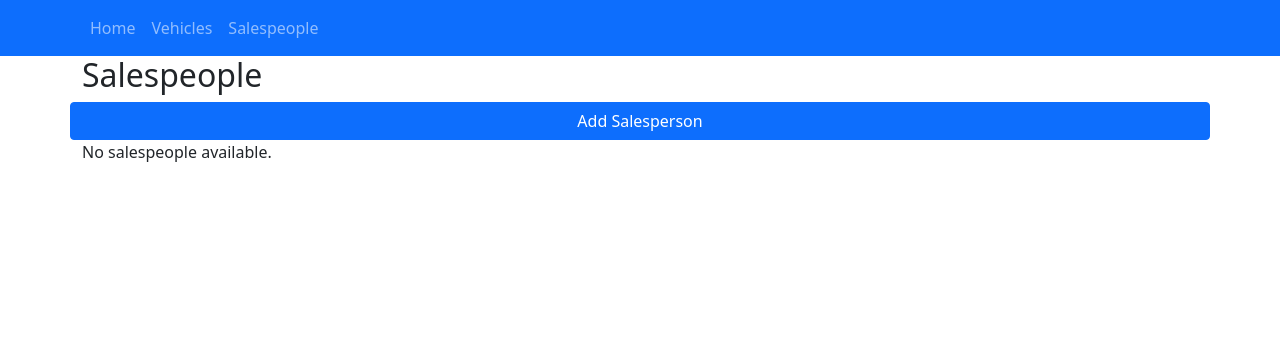
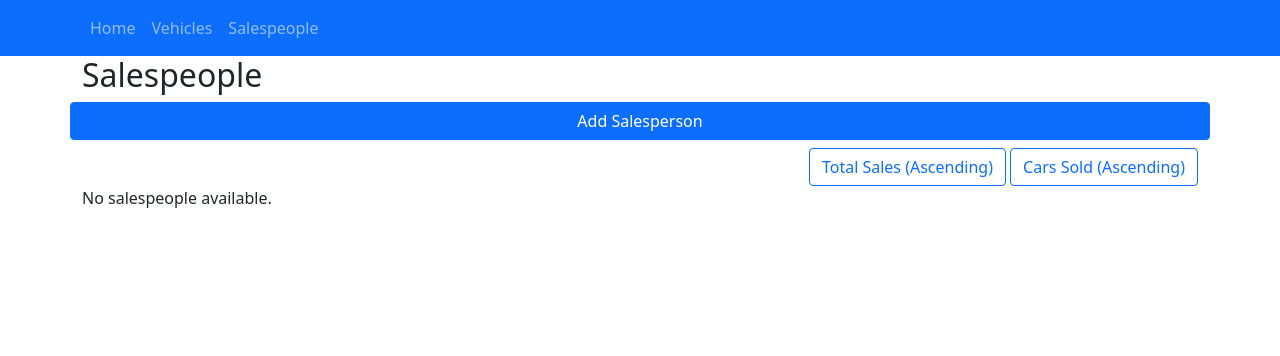
Before and after one commit to Pia007/car_app, a Django app: page /salespeople/ in a window 1280 px wide. Shown: the top 356 px of the page. Run offline with Django 3.2, Linux system fonts and the light colour scheme; data that the repository does not hold is empty.

Commit message:
added order by to salespeople list

```diff
--- a/app/cars/models.py
+++ b/app/cars/models.py
@@ -80,9 +80,6 @@ class Car(models.Model):
         if self.date_sold and (not self.salesperson or not self.sold):
             raise ValidationError("Sold status and Salesperson are required when a sale date is set.")
 
-
-
-
     def save(self, *args, **kwargs):
         self.clean()
         # Generate VIN only if it doesn't exist
--- a/app/cars/templates/cars/index.html
+++ b/app/cars/templates/cars/index.html
@@ -1,4 +1,4 @@
-{% extends "cars/base.html" %} {% load static %}{% block title %} Pia's Cars
+{% extends "cars/base.html" %} {% load static %}{% block title %} Car Dealership
 {% endblock%} {% block content%}
 <div class="container">
   <h1>Car Dealership Homepage</h1>
--- a/app/salespeople/models.py
+++ b/app/salespeople/models.py
@@ -35,6 +35,11 @@ class Salespeople(models.Model):
         total = sum(Decimal(car.price)
                     for car in self.sold_cars.all() if car.sold)
         return total.quantize(Decimal('0.00')) if total != 0 else Decimal('0.00')
+
+    # calculate total cars sold by saleperson
+    def total_cars_sold(self):
+        total = sum(1 for car in self.sold_cars.all() if car.sold)
+        return total
 
     def clean(self):
         #check if first name and lad name is already in database, if they are then raise validation error
--- a/app/salespeople/templates/salespeople/salespeople_list.html
+++ b/app/salespeople/templates/salespeople/salespeople_list.html
@@ -8,11 +8,24 @@
 
     <div class="container">
         <div class="row flex justify-content-between">
-        <h2>Salespeople</h2>
+            <h2>Salespeople</h2>
 
-        <a href="{% url 'salespeople_new' %}" class="btn btn-primary">Add Salesperson</a>
+            <a href="{% url 'salespeople_new' %}" class="btn btn-primary">Add Salesperson</a>
+        </div>
 
+        <!-- Table Order By-->
+        <div class="d-flex justify-content-end mt-2">
+            <div>
+                <a href="?order={% if request.GET.order == 'total_sales_amount' %}-{% endif %}total_sales_amount" class="btn btn-outline-primary">
+                    Total Sales {% if request.GET.order == 'total_sales_amount' %}(Descending){% else %}(Ascending){% endif %}
+                </a>
+                <a href="?order={% if request.GET.order == 'cars_sold_count' %}-{% endif %}cars_sold_count" class="btn btn-outline-primary">
+                    Cars Sold {% if request.GET.order == 'cars_sold_count' %}(Descending){% else %}(Ascending){% endif %}
+                </a>
+            </div>
         </div>
+
+        <!-- Table -->
         {% if salespeople %}
             <table class="table">
                 <thead>
@@ -20,6 +33,7 @@
                         <th>First Name</th>
                         <th>Last Name</th>
                         <th>Sales</th>
+                        <th>Vehicle Count</th>
                         <th>Actions</th>
                     </tr>
                 </thead>
@@ -32,8 +46,9 @@
                             {% if salespeople.total_sales %}
                                 <strong class="text-success">${{ salespeople.total_sales|floatformat:2|intcomma }}</strong>
                             {% else %}
-                                <strong class="text-danger">None</strong>
+                                <strong class="text-danger">${{ salespeople.total_sales}}</strong>
                             {% endif %}<br></td>
+                        <td>{{ salespeople.sold_cars.count }}</td>
                         <td>
                             <a href="{% url 'salespeople_edit' salespeople.id %}" class="btn btn-primary">Edit</a>
                             <a href="{% url 'salespeople_detail' salespeople.id %}" class="btn btn-success">View</a>
@@ -46,7 +61,5 @@
         {% else %}
             <p>No salespeople available.</p>
         {% endif %}
-
-
     </div>
 {% endblock %}
--- a/app/salespeople/views.py
+++ b/app/salespeople/views.py
@@ -6,6 +6,7 @@ from django.urls import reverse_lazy
 from django.contrib import messages
 from cars.models import Car
 from .models import Salespeople
+from django.db.models import Count, Sum, Value, DecimalField
 
 
 class SalespersonForm(forms.ModelForm):
@@ -14,17 +15,47 @@ class SalespersonForm(forms.ModelForm):
         required=False,
         label='Unsold Cars'
     )
-
     class Meta:
         model = Salespeople
         fields = [
             'first_name', 'last_name', 'email', 'phone_number', 'unsold_cars'
-        ]  # other fiel
+        ]
+
+#Filter
+class SalespeopleFilterForm(forms.Form):
+    min_commission = forms.DecimalField(required=False)
+    max_commission = forms.DecimalField(required=False)
+    min_total_sales = forms.DecimalField(required=False)
+    max_total_sales = forms.DecimalField(required=False)
+    min_cars_sold = forms.IntegerField(required=False)
+    max_cars_sold = forms.IntegerField(required=False)
 
 class SalespeopleListView(ListView):
     model = Salespeople
     template_name = 'salespeople/salespeople_list.html'
     context_object_name = 'salespeople'
+
+    def get_queryset(self):
+        queryset = super().get_queryset()
+        order = self.request.GET.get('order')
+
+        if order in ['total_sales_amount', '-total_sales_amount']:
+            # Annotate with total sales, defaulting to 0.00 if there are no sales
+            queryset = queryset.annotate(
+                total_sales_amount=Sum('sold_cars__price', default=Value(0.00), output_field=DecimalField())
+            ).order_by(order)
+        elif order in ['cars_sold_count', '-cars_sold_count']:
+            # Annotate with count of sold cars
+            queryset = queryset.annotate(
+                cars_sold_count=Count('sold_cars')
+            ).order_by(order)
+
+        return queryset
+
+    def get_context_data(self, **kwargs):
+        context = super().get_context_data(**kwargs)
+        context['form'] = SalespeopleFilterForm(self.request.GET or None)
+        return context
 
 class SalespeopleDetailView(DetailView):
     model = Salespeople
```
